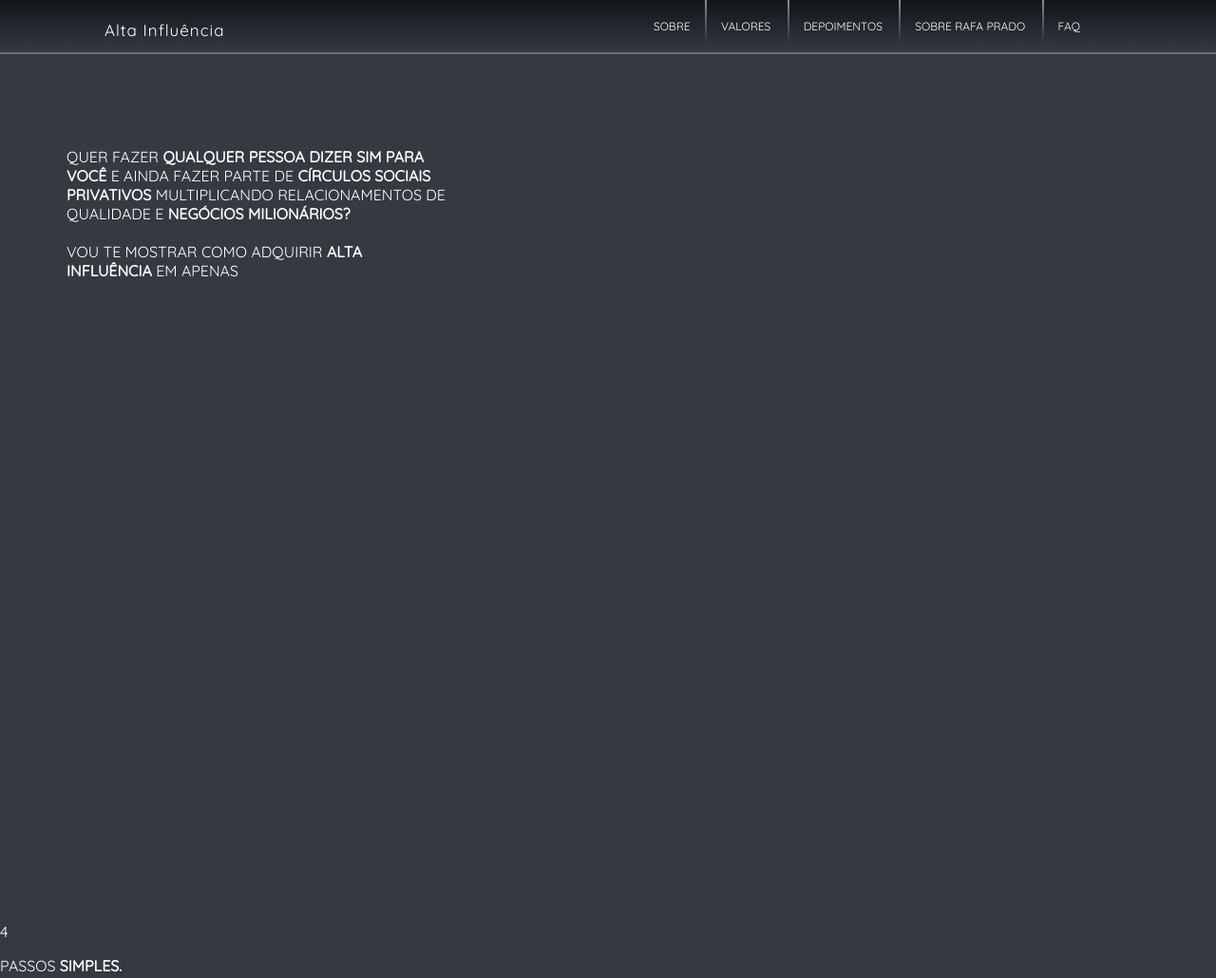
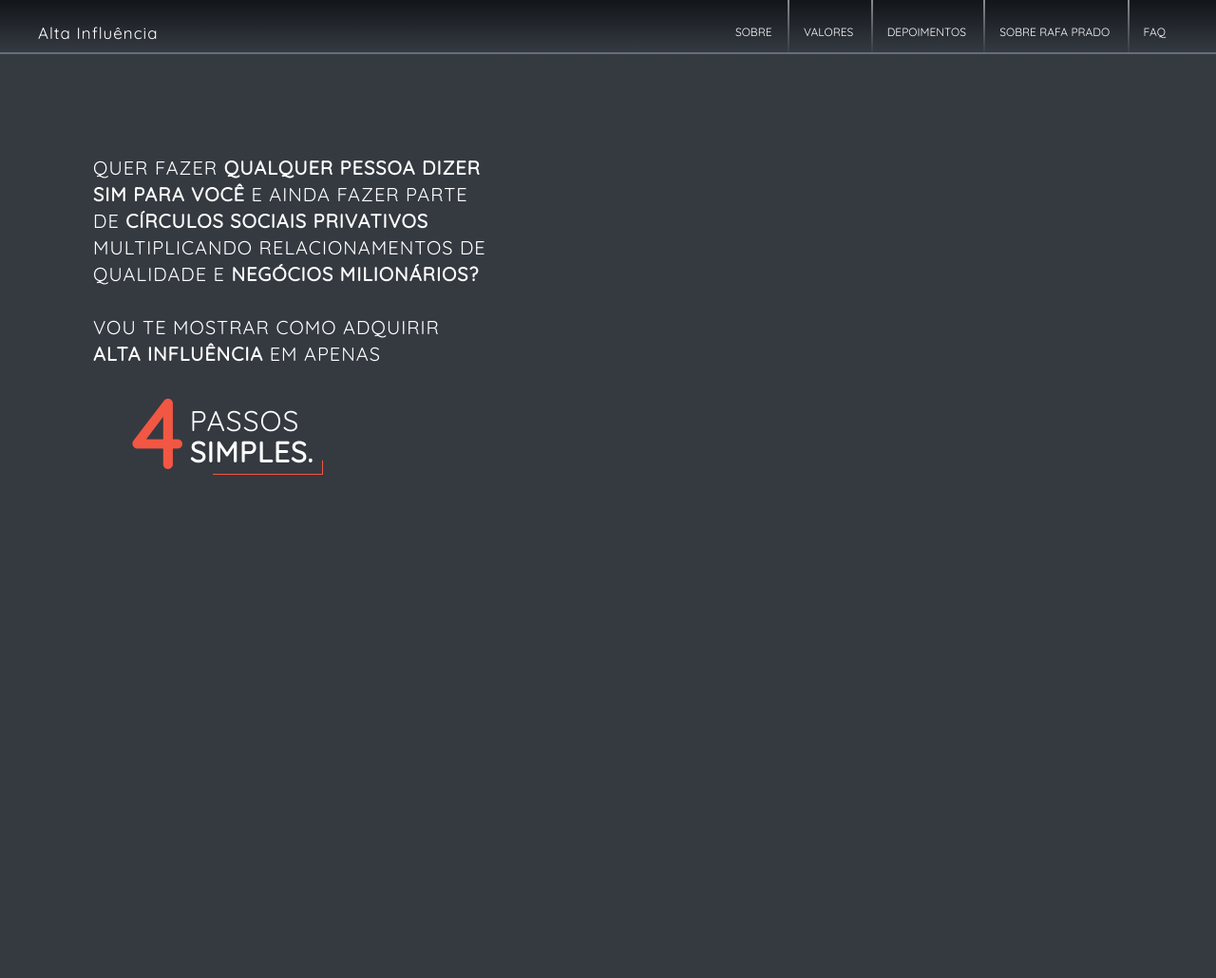
Before and after one commit to GabsFosco/alta-influencia, a plain HTML site: page index.html in a window 1280 px wide. Shown: the whole page at 95% size. After the commit the page ends 800 px from the top, so only its background shows below. Drawn offline with Linux system fonts and the light colour scheme.

Commit message:
Add files via upload

```diff
--- a/index.html
+++ b/index.html
@@ -22,7 +22,7 @@
             </ul>
         </nav>
     </div>
-    <div id="intro1">
+    <div id="intro">
         <span>
             QUER FAZER <strong>QUALQUER PESSOA DIZER SIM PARA VOCÊ</strong> E AINDA FAZER PARTE DE <strong>CÍRCULOS SOCIAIS PRIVATIVOS</strong> MULTIPLICANDO RELACIONAMENTOS DE QUALIDADE E <strong>NEGÓCIOS MILIONÁRIOS?</strong>
             <br>
@@ -30,10 +30,15 @@
             VOU TE MOSTRAR COMO ADQUIRIR <strong>ALTA INFLUÊNCIA</strong> EM APENAS
         </span>
     </div>
-    <div id="intro2">
-        <p id="num-gr">4</p>
-        <p>PASSOS <strong>SIMPLES.</strong></p>
+    <div>
+        <div id="passos1">
+            4
+        </div>
+        <div id="passos2">
+           PASSOS<br>
+           <strong>SIMPLES.</strong>
+           <div class="borda-canto"></div>
+        </div>
     </div>
-
 </body>
 </html>
--- a/stylesheet.css
+++ b/stylesheet.css
@@ -1,19 +1,21 @@
-body {
+html {
     font-family: 'Quicksand', sans-serif;
     color: #fff;
+    margin: -5px auto;
+    padding: 160px 70px 30px 90px;
     background-color: #353a41;
-    margin: -5px auto;
+    letter-spacing: 1px;
+    line-height: 175%;
 }
 
 h1 {
     font-size: 17px;
     font-weight: 100;
-    letter-spacing: 1px;
 }
 
 #header {
-    display: block;
-    position: absolute;
+    display: inline-block;
+    position: fixed;
     top: 0;
     left: 0;
     height: 55px;
@@ -28,20 +30,20 @@ h1 {
 
 #titulo {
     display: inline-block;
-    margin: 10px auto 10px 110px;
+    margin: 10px auto 10px 40px;
 }
 
 #nav-header {
     float: right;
-    margin: 0 130px 0 0;
+    margin: 0 40px 0 0;
 }
 
 #nav-header ul li {
     display: inline-block;
     font-size: 12px;
+    letter-spacing: 0px;
     padding: 20px 15px 10px 15px;
     margin: -18px -4px 0px 0px;
-
 }
 
 .header-borda {
@@ -54,13 +56,42 @@ h1 {
     )0 0 0 1;
 }
 
-#intro1 {
+#intro {
     display: block;
-    width: 400px;
-    height: 800px;
-    margin: 160px 0 0 70px;
+    width: 420px;
+    font-size: 20px;
 }
 
-#num-gr {
+#passos1 {
+    display: inline-block;
+    font-size: 100px;
+    font-weight: 600;
+    color: #f15742;
+    margin: 56px 0 0 40px;
+    border-image: solid(
+        rgba(220,220,220,.6),
+        rgba(220,220,220,0)
+    )0 0 0 1;
+}
+
+#passos2 {
+    display: inline-block;
+    position: absolute;
+    font-size: 30px;
+    margin: 40px 0 0 8px;
+    line-height: 110%;
+}
+
+.borda-canto {
+    width: 115px;
+    height: 14px;
+    position: absolute;
+    display: inline-block;
+    border-right: 1px solid #f15742;
+    border-bottom: 1px solid #f15742;
+    margin: 25px 0 0 -106px;
+}
+
+@media (max-width: 768px) {
 
 }
```
